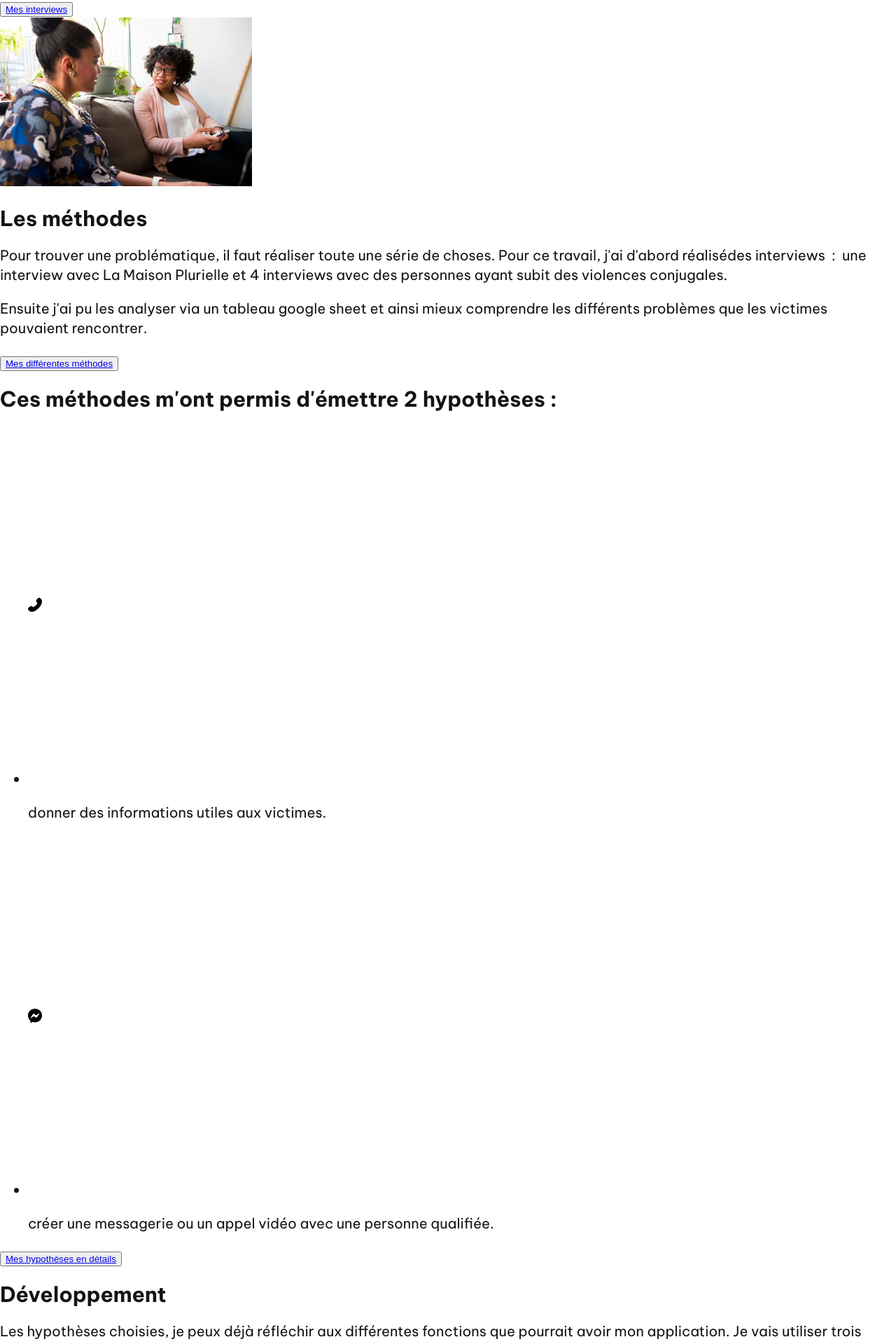
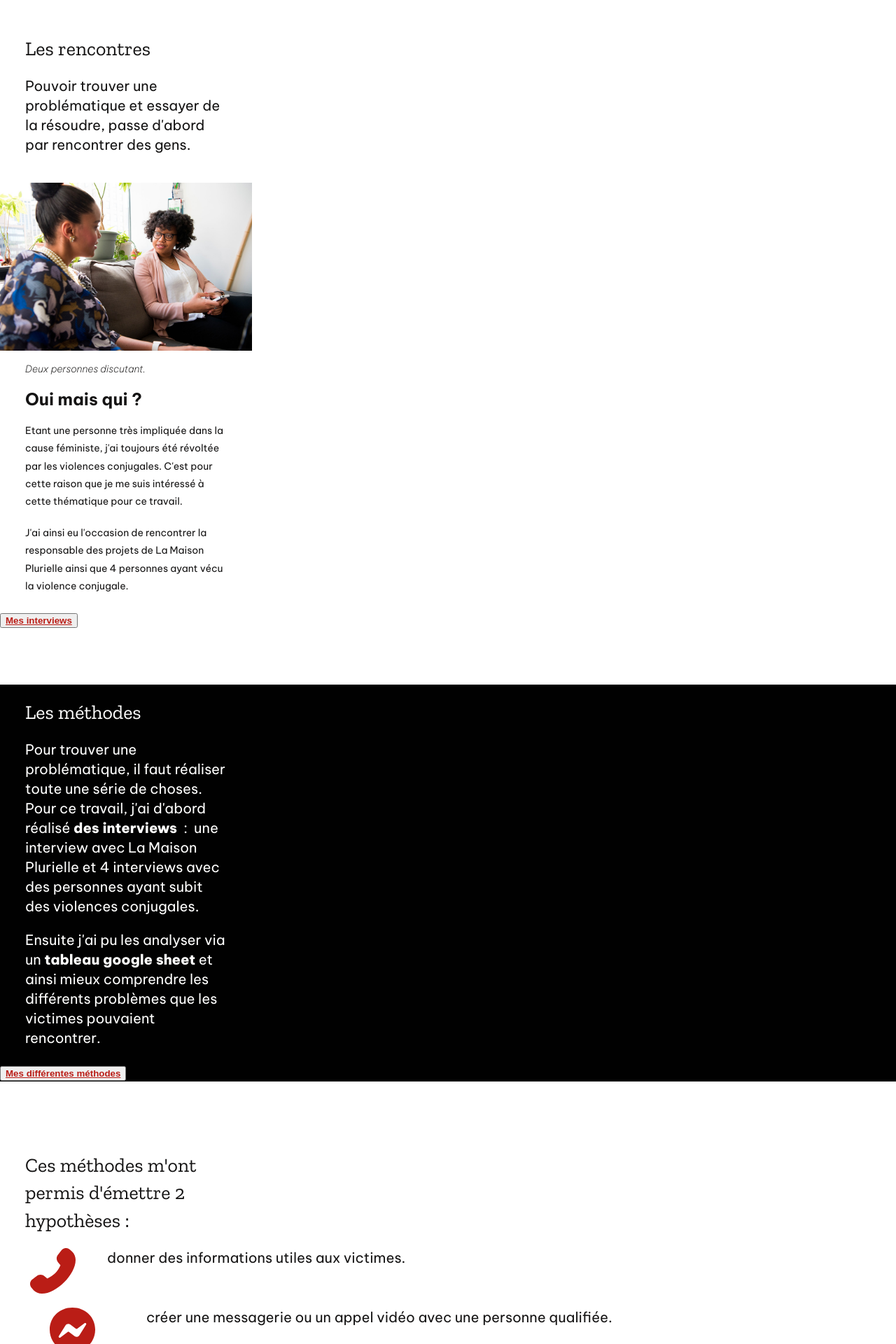
Before and after one commit to CdelO19/TFA2023, a website: page src/index.html in a window 1280 px wide. Shown: the part 880-2800 px from the top of the page at 70% size. Drawn offline with nearby package versions, Linux system fonts and the light colour scheme; files that its build step writes are made by us from their sources.

Commit message:
mise en place du contenu, design

```diff
--- a/src/index.html
+++ b/src/index.html
@@ -70,49 +70,58 @@
   </header>
 
   <main class="mn">
-    <section class="sec">
-      <div>
-        <h1 class="title">Nom de l'application</h1>
+    <section class="sec fond margin__none">
+      <img src="assets/images/violence_conj.jpg"
+        alt="image représentant les violences conjugales"
+        srcset="assets/images/violence_conj.jpg 1x, assets/images/violence_conj@2x.jpg 2x">
+      <div class="grid">
+        <h1 class="title"><span class="red">Violence</span>Zero</h1>
 
         <figure class="fig">
           <p class="citation">&#171; Si l'un contrôle l'autre, on n'est plus dans une relation égalitaire mais dans un rapport de pouvoir et de domination de l'un sur l'autre. &#187;</p>
           <figcaption class="figc">&#8211; Article de <a href="https://www.aimesansviolence.be/la-violence-cest-quoi/#:~:text=Si%20l%E2%80%99un%20contr%C3%B4le%20l%E2%80%99autre%2C%20on%20n%E2%80%99est%20plus%20dans%20une%20relation%20%C3%A9galitaire%20mais%20dans%20un%20rapport%20de%20pouvoir%20et%20de%20domination%20de%20l%E2%80%99un%20sur%20l%E2%80%99autre." class="lien">No Violence</a></figcaption>
         </figure>
       </div>
-      <img src="assets/images/violence_conj.jpg"
-        alt="image représentant les violences conjugales"
-        srcset="assets/images/violence_conj.jpg 1x, assets/images/violence_conj@2x.jpg 2x">
     </section>
     <section class="sec">
-      <div>
+      <div class="grid">
         <h2 class="title title--sous">Les rencontres</h2>
         <p>Pouvoir trouver une problématique et essayer de la résoudre, passe d'abord par rencontrer des gens.</p>
+      </div>
+      <figure class="fig__img">
+        <img src="assets/images/interview.jpg"
+          alt="deux femmes qui discutent"
+          srcset="assets/images/interview.jpg 1x, assets/images/interview@2x.jpg 2x">
+        <figcaption class="figc__img">Deux personnes discutant.</figcaption>
+      </figure>
+      <div class="grid">
         <p class="gdp">Oui mais qui ?</p>
-        <p>Etant une personne très impliquée dans la cause féministe, j'ai toujours été révoltée par les violences conjugales. C'est pour cette raison que je me suis intéressé à cette thématique pour ce travail.</p>
+        <p class="ptp">Etant une personne très impliquée dans la cause féministe, j'ai toujours été révoltée par les violences conjugales. C'est pour cette raison que je me suis intéressé à cette thématique pour ce travail.</p>
         <p class="ptp">J'ai ainsi eu l'occasion de rencontrer la responsable des projets de La Maison Plurielle ainsi que 4 personnes ayant vécu la violence conjugale.</p>
-        <button><a href="rencontres.html" class="lien">Mes interviews</a></button>
       </div>
-      <img src="assets/images/interview.jpg"
-        alt="deux femmes qui discutent"
-        srcset="assets/images/interview.jpg 1x, assets/images/interview@2x.jpg 2x">
+      <button><a href="rencontres.html" class="lien">Mes interviews</a></button>
     </section>
 
-    <section class="sec">
-      <h2 class="title title--sous">Les méthodes</h2>
-      <p>Pour trouver une problématique, il faut réaliser toute une série de choses. Pour ce travail, j'ai d'abord réalisé<span class="bold">des interviews</span>	&nbsp;:	&nbsp;une interview avec La Maison Plurielle et 4 interviews avec des personnes ayant subit des violences conjugales.</p>
-      <p>Ensuite j'ai pu les analyser via un <span class="bold">tableau google sheet</span> et ainsi mieux comprendre les différents problèmes que les victimes pouvaient rencontrer.</p>
+    <section class="sec fond">
+      <div class="grid">
+        <h2 class="title title--sous white">Les méthodes</h2>
+        <p class="white">Pour trouver une problématique, il faut réaliser toute une série de choses. Pour ce travail, j'ai d'abord réalisé <span class="bold">des interviews</span>	&nbsp;:	&nbsp;une interview avec La Maison Plurielle et 4 interviews avec des personnes ayant subit des violences conjugales.</p>
+        <p class="white">Ensuite j'ai pu les analyser via un <span class="bold">tableau google sheet</span> et ainsi mieux comprendre les différents problèmes que les victimes pouvaient rencontrer.</p>
+      </div>
       <button><a href="methodes.html" class="lien">Mes différentes méthodes</a></button>
     </section>
 
     <section class="sec">
-      <h2 class="title title--sous">Ces méthodes m'ont permis d'émettre 2 hypothèses :</h2>
-      <ul>
-        <li>
-          <svg xmlns="http://www.w3.org/2000/svg" id="Layer_1" data-name="Layer 1" viewBox="0 0 24 24" width="512" height="512"><path d="M24,6.24c0,7.64-10.13,17.76-17.76,17.76-1.67,0-3.23-.63-4.38-1.78l-1-1.15c-1.16-1.16-1.16-3.12,.05-4.33,.03-.03,2.44-1.88,2.44-1.88,1.2-1.14,3.09-1.14,4.28,0l1.46,1.17c3.2-1.36,5.47-3.64,6.93-6.95l-1.16-1.46c-1.15-1.19-1.15-3.09,0-4.28,0,0,1.85-2.41,1.88-2.44,1.21-1.21,3.17-1.21,4.38,0l1.05,.91c1.2,1.19,1.83,2.75,1.83,4.42Z"/></svg>
+      <div class="grid">
+        <h2 class="title title--sous">Ces méthodes m'ont permis d'émettre 2 hypothèses :</h2>
+      </div>
+      <ul class="list">
+        <li class="list__el">
+          <svg xmlns="http://www.w3.org/2000/svg" id="Layer_1" data-name="Layer 1" viewBox="0 0 24 24" width="115" height="65"><path d="M24,6.24c0,7.64-10.13,17.76-17.76,17.76-1.67,0-3.23-.63-4.38-1.78l-1-1.15c-1.16-1.16-1.16-3.12,.05-4.33,.03-.03,2.44-1.88,2.44-1.88,1.2-1.14,3.09-1.14,4.28,0l1.46,1.17c3.2-1.36,5.47-3.64,6.93-6.95l-1.16-1.46c-1.15-1.19-1.15-3.09,0-4.28,0,0,1.85-2.41,1.88-2.44,1.21-1.21,3.17-1.21,4.38,0l1.05,.91c1.2,1.19,1.83,2.75,1.83,4.42Z"/></svg>
           <p>donner des informations utiles aux victimes.</p>
         </li>
-        <li>
-          <svg xmlns="http://www.w3.org/2000/svg" xmlns:xlink="http://www.w3.org/1999/xlink" version="1.1" id="Capa_1" x="0px" y="0px" viewBox="0 0 24 24" style="enable-background:new 0 0 24 24;" xml:space="preserve" width="512" height="512">
+        <li class="list__el">
+          <svg xmlns="http://www.w3.org/2000/svg" xmlns:xlink="http://www.w3.org/1999/xlink" version="1.1" id="Capa_1" x="0px" y="0px" viewBox="0 0 24 24" style="enable-background:new 0 0 24 24;" xml:space="preserve" width="171" height="65">
             <g id="logo">
               <g>
                 <path style="fill-rule:evenodd;clip-rule:evenodd;" d="M12,0C5.24,0,0,4.952,0,11.64c0,3.498,1.434,6.522,3.769,8.61    c0.196,0.175,0.314,0.421,0.323,0.684l0.065,2.134c0.021,0.681,0.724,1.124,1.347,0.849l2.382-1.051    c0.202-0.089,0.428-0.105,0.641-0.047C9.621,23.12,10.786,23.28,12,23.28c6.76,0,12-4.952,12-11.64S18.76,0,12,0z M19.206,8.956    l-3.525,5.593c-0.561,0.89-1.762,1.111-2.603,0.48l-2.804-2.103c-0.257-0.193-0.611-0.192-0.867,0.003l-3.787,2.873    c-0.505,0.383-1.165-0.221-0.827-0.758l3.525-5.593c0.561-0.89,1.762-1.111,2.603-0.48l2.804,2.103    c0.257,0.193,0.611,0.192,0.867-0.003l3.787-2.873C18.885,7.815,19.544,8.419,19.206,8.956z"/>
@@ -126,30 +135,39 @@
     </section>
 
     <section class="sec">
-      <div>
+      <div class="grid">
         <h2 class="title title--sous">Développement</h2>
+      </div>
+        <figure class="fig__img">
+          <img src="assets/images/manif_violence.jpg"
+            alt="image contre la violence"
+            srcset="assets/images/manif_violence.jpg 1x, assets/images/manif_violence@2x.jpg 2x">
+          <figcaption class="figc__img">Photo prise lors d'une manifestation contre la violence.</figcaption>
+        </figure>
+      <div class="grid">
         <p>Les hypothèses choisies, je peux déjà réfléchir aux différentes fonctions que pourrait avoir mon application. Je vais utiliser trois modules principaux :</p>
-        <ul>
-          <li>des filtres</li>
-          <li>des informations</li>
-          <li>un module de discussion</li>
+        <ul class="listdev">
+          <li class="listdev__el">des filtres</li>
+          <li class="listdev__el">des informations</li>
+          <li class="listdev__el">un module de discussion</li>
         </ul>
-        <button><a href="developpement.html" class="lien">Mes modules</a></button>
       </div>
-      <img src="assets/images/manif_violence.jpg"
-          alt="image contre la violence"
-          srcset="assets/images/manif_violence.jpg 1x, assets/images/manif_violence@2x.jpg 2x">
+      <button><a href="developpement.html" class="lien">Mes modules</a></button>
     </section>
 
     <section class="sec">
-      <h2 class="title title--sous">Présentation</h2>
-      <p>La présentation de ce travail passe par deux étapes. L'<span class="bold">intégration</span> d'un site web et la <span class="bold">présentation</span> de notre méthode de travail devant un jury. Pour ce faire, j'ai utilisé différentes méthodes comme une partie du Lean Canva.</p>
+      <div class="grid">
+        <h2 class="title title--sous">Présentation</h2>
+        <p>La présentation de ce travail passe par deux étapes. L'<span class="bold">intégration</span> d'un site web et la <span class="bold">présentation</span> de notre méthode de travail devant un jury. Pour ce faire, j'ai utilisé différentes méthodes comme une partie du Lean Canva.</p>
+      </div>
       <button><a href="presentation.html" class="lien">Mes présentations</a></button>
     </section>
 
-    <section class="sec">
-      <h2 class="title title--sous">ADN</h2>
-      <p>Trouver l'ADN de mon projet passe par différentes étapes : le <span class="bold">benchmark</span>, l'<span class="bold">audit</span>, … Je peux ainsi savoir où je me situe, trouver ce que je peux améliorer grâce à mon hypothèse. Trouver les problèmes de mes concurrents potentiels.</p>
+    <section class="sec fond">
+      <div class="grid">
+        <h2 class="title title--sous white">ADN</h2>
+        <p class="white">Trouver l'ADN de mon projet passe par différentes étapes&nbsp;: <span class="bold">le benchmark</span>, <span class="bold">l'audit</span>, … Je peux ainsi savoir où je me situe, trouver ce que je peux améliorer grâce à mon hypothèse. Trouver les problèmes de mes concurrents potentiels.</p>
+      </div>
       <button><a href="adn.html" class="lien">Les étapes de mon ADN</a></button>
     </section>
   </main>
--- a/src/styles/app.scss
+++ b/src/styles/app.scss
@@ -2,13 +2,14 @@
 @import 'components/type';
 @import 'utils/slider';
 @import 'utils/header';
+@import 'utils/grille';
+@import 'utils/fond';
+@import 'components/img';
+@import 'utils/margin';
+@import 'components/list';
 
 img{
     width: 360px;
-}
-
-svg{
-    width: 20px;
 }
 
 body{
--- /dev/null
+++ b/src/styles/components/_img.scss
@@ -0,0 +1,5 @@
+.fig__img{
+    margin: 0;
+    margin-bottom: 20px;
+    margin-top: 20px;
+}
--- /dev/null
+++ b/src/styles/components/_list.scss
@@ -0,0 +1,34 @@
+.list{
+    list-style: none;
+    margin: 0;
+    padding: 0;
+}
+
+.list__el{
+    display: flex;
+    margin-left: 18px;
+    margin-right: 18px;
+    margin-bottom: 20px;
+
+     svg{
+         fill: $c-red;
+    }
+
+    p{
+        margin: 0;
+        margin-left: 20px;
+    }
+}
+
+.listdev{
+    margin: 0;
+    padding: 0;
+    list-style: none;
+    margin-bottom: 20px;
+}
+
+.listdev__el{
+    font-size: 24px;
+    line-height: 33.6px;
+    color: $c-red;
+}
--- a/src/styles/components/_type.scss
+++ b/src/styles/components/_type.scss
@@ -1,4 +1,5 @@
 @import url('https://fonts.googleapis.com/css2?family=Be+Vietnam+Pro:ital,wght@0,100;0,200;0,300;0,400;0,500;0,600;0,700;0,800;0,900;1,100;1,200;1,300;1,400;1,500;1,600;1,700;1,800;1,900&display=swap');
+@import url('https://fonts.googleapis.com/css2?family=Zilla+Slab:ital,wght@0,300;0,400;0,500;0,600;0,700;1,300;1,400;1,500;1,600;1,700&display=swap');
 
 
 body {
@@ -9,5 +10,78 @@ body {
 }
 
 .title {
+  color: $c-bg;
+  font-family: 'Zilla Slab', serif;
+  font-size: 48px;
+  grid-column: 1/3;
+  margin-top: 20px;
+  font-weight: 400;
+}
+
+.title--sous{
   color: $c-text;
+  font-size: 28px;
+  line-height: 39.2px;
+  font-weight: 400;
+  margin-bottom: 20px;
 }
+
+.red{
+  color: $c-red;
+}
+
+.white{
+  color: $c-bg;
+}
+
+.citation{
+  font-size: 28px;
+  line-height: 38px;
+  margin-bottom: 20px;
+  color: $c-bg;
+}
+
+.figc{
+  font-size: 24px;
+  line-height: 38px;
+  color: $c-bg;
+  margin-bottom: 30px;
+}
+
+.lien{
+  color: $c-red;
+  font-weight: bold;
+}
+
+p{
+  margin: 0;
+
+  margin-bottom: 20px;
+}
+
+.gdp{
+  font-size: 24px;
+  font-weight: 700;
+  line-height: 25.2px;
+  margin-bottom: 20px;
+}
+
+.ptp{
+  font-size: 14px;
+  line-height: 25.2px;
+  margin-bottom: 20px;
+}
+
+.figc__img{
+  font-size: 14px;
+  font-weight: 200;
+  font-style: italic;
+  line-height: 19.6px;
+
+  margin-left: 36px;
+  margin-top: 10px;
+}
+
+.bold{
+  font-weight: 800;
+}
--- /dev/null
+++ b/src/styles/utils/_fond.scss
@@ -0,0 +1,3 @@
+.fond{
+    background-color: $c-black;
+}
--- /dev/null
+++ b/src/styles/utils/_grille.scss
@@ -0,0 +1,32 @@
+.grid{
+    display: grid;
+    grid-template-columns: 76px 76px 76px;
+    column-gap: 30px;
+    margin-left: 36px;
+    margin-right: 36px;
+}
+
+.title{
+    grid-column: 1/4;
+}
+
+.title--sous{
+    grid-column: 1/4;
+}
+
+.fig{
+    grid-column: 1/4;
+    margin: 0;
+}
+
+p{
+    grid-column: 1/4;
+}
+
+.list{
+    grid-column: 1/4;
+}
+
+.listdev{
+    grid-column: 1/4;
+}
--- /dev/null
+++ b/src/styles/utils/_margin.scss
@@ -0,0 +1,7 @@
+.sec{
+    margin-top: 80px;
+}
+
+.margin__none{
+    margin-top: 0;
+}
```
